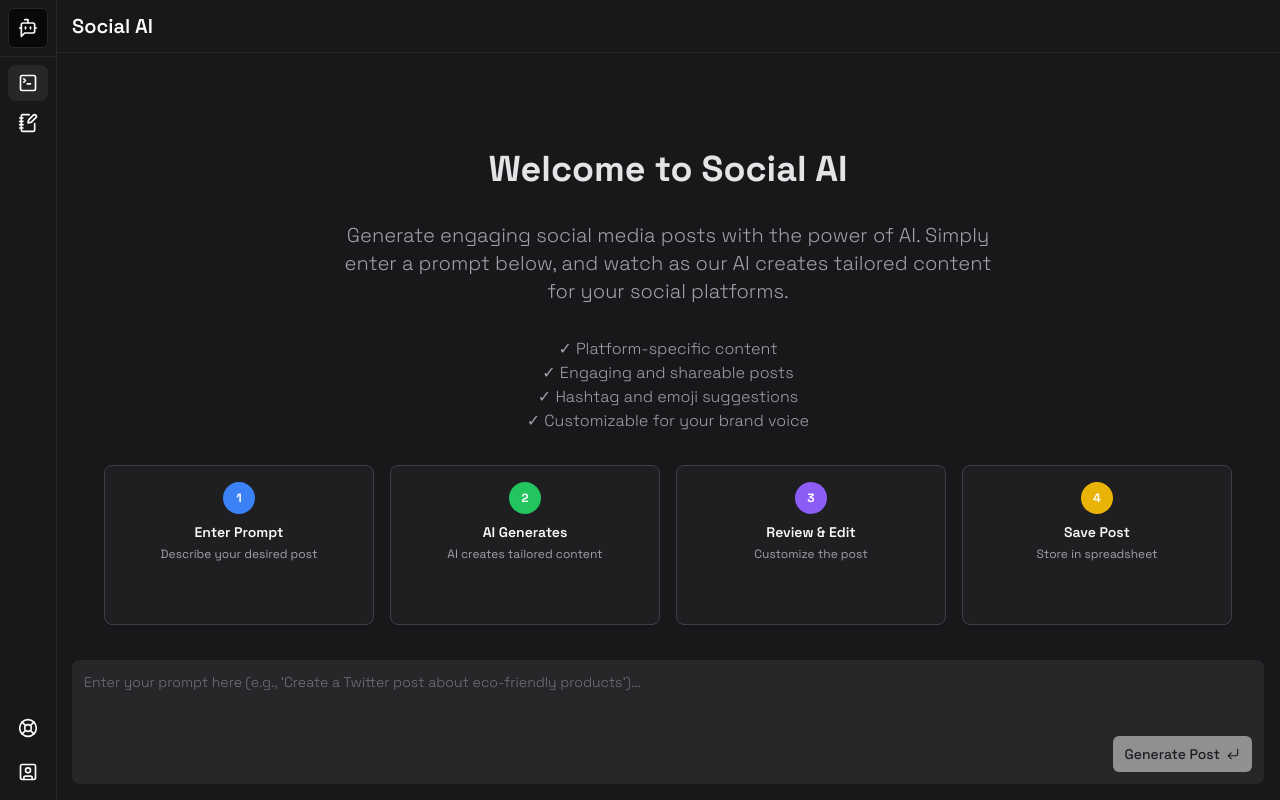
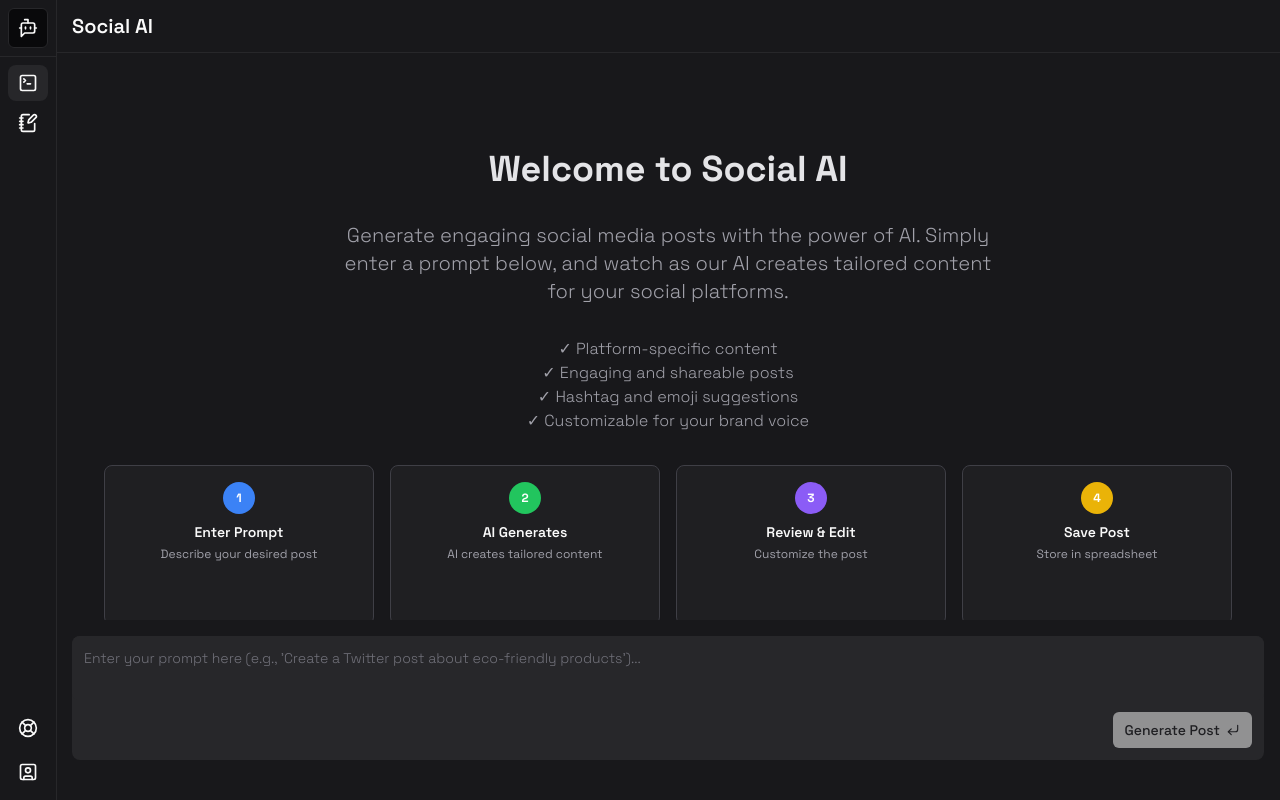
Before and after one commit to Mriganka5137/moondev, a Next.js app: page / in a window 1280 px wide. Built offline with nearby package versions, Linux system fonts and the light colour scheme.

Commit message:
chore: Update page layout to include bottom padding in Home component

```diff
--- a/app/page.tsx
+++ b/app/page.tsx
@@ -53,7 +53,7 @@ export default function Home() {
         )}
       </div>
 
-      <div className="p-4 container">
+      <div className="p-4 container pb-10">
         <ChatForm
           input={input}
           isLoading={isLoading}
```
